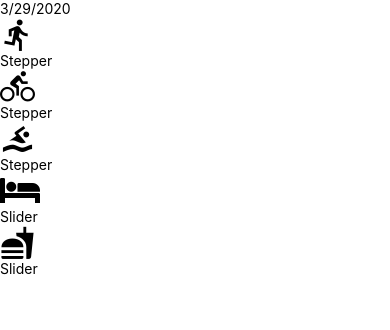
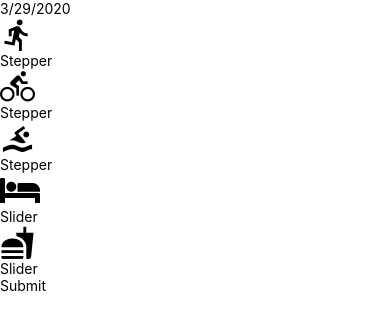
Before and after one commit to AbdElrahmanKhalid0/UdaciFitnessApp, a React Native app: screen / in a window 390 px wide. Shown: the top 330 px of the page. Built offline with nearby package versions, Linux system fonts and the light colour scheme.

Commit message:
added the submit button and added to made it able to restore the state to zeroes

```diff
--- a/components/AddEntry.js
+++ b/components/AddEntry.js
@@ -1,9 +1,17 @@
 import React, { Component } from 'react';
-import {View} from 'react-native';
-import { getMetricMetaInfo } from '../utils/helpers';
-import Stepper from './Stepper';
-import Slider from './Slider';
+import {View, Text, TouchableOpacity} from 'react-native';
+import { getMetricMetaInfo, timeToString } from '../utils/helpers';
+import UdaciStepper from './UdaciStepper';
+import UdaciSlider from './UdaciSlider';
 import DateHeader from './DateHeader';
+
+const SubmitBtn = ({onPress}) => {
+    return (
+        <TouchableOpacity onPress={onPress}>
+            <Text>Submit</Text>
+        </TouchableOpacity>
+    )
+}
 
 
 export default class AddEntry extends Component{
@@ -39,6 +47,25 @@ export default class AddEntry extends Component{
             [metric]:value
         });
     }
+    submit = () => {
+        // this gets the now day and sets it as a key to the data
+        const key = timeToString()
+        const entry = this.state
+
+        // ----TODO LIST----
+        // update the redux store
+        // navigate the user to home
+        // clear the notification that wants the user to enter the day data
+        // save the data to the database
+
+        this.setState({
+            run:0,
+            bike:0,
+            swim:0,
+            sleep:0,
+            food:0
+        })
+    }
     render(){
         const metaInfo = getMetricMetaInfo();
         return (
@@ -52,13 +79,13 @@ export default class AddEntry extends Component{
                         <View key={key}>
                             {getIcon()}
                             {type === 'slider' ? (
-                                <Slider
+                                <UdaciSlider
                                     value={value}
                                     onChange={(value) => this.slide(key,value)}
                                     {...rest}
                                 />
                             ) : (
-                                <Stepper
+                                <UdaciStepper
                                     value={value}
                                     onIncrement = {() => this.increment(key)}
                                     onDecrement = {() => this.decrement(key)}
@@ -68,6 +95,7 @@ export default class AddEntry extends Component{
                         </View>
                         )
                 })}
+                <SubmitBtn onPress={this.submit}/>
             </View>
         )
     }
--- a/components/Stepper.js
+++ b/components/UdaciSlider.js
@@ -1,10 +1,10 @@
 import React from 'react';
 import {View,Text} from 'react-native';
 
-export default function Stepper () {
+export default function UdaciSlider () {
     return (
         <View>
-            <Text>Stepper</Text>
+            <Text>Slider</Text>
         </View>
     )
 }
--- a/components/Slider.js
+++ b/components/UdaciStepper.js
@@ -1,10 +1,10 @@
 import React from 'react';
 import {View,Text} from 'react-native';
 
-export default function Slider () {
+export default function UdaciStepper () {
     return (
         <View>
-            <Text>Slider</Text>
+            <Text>Stepper</Text>
         </View>
     )
 }
```
